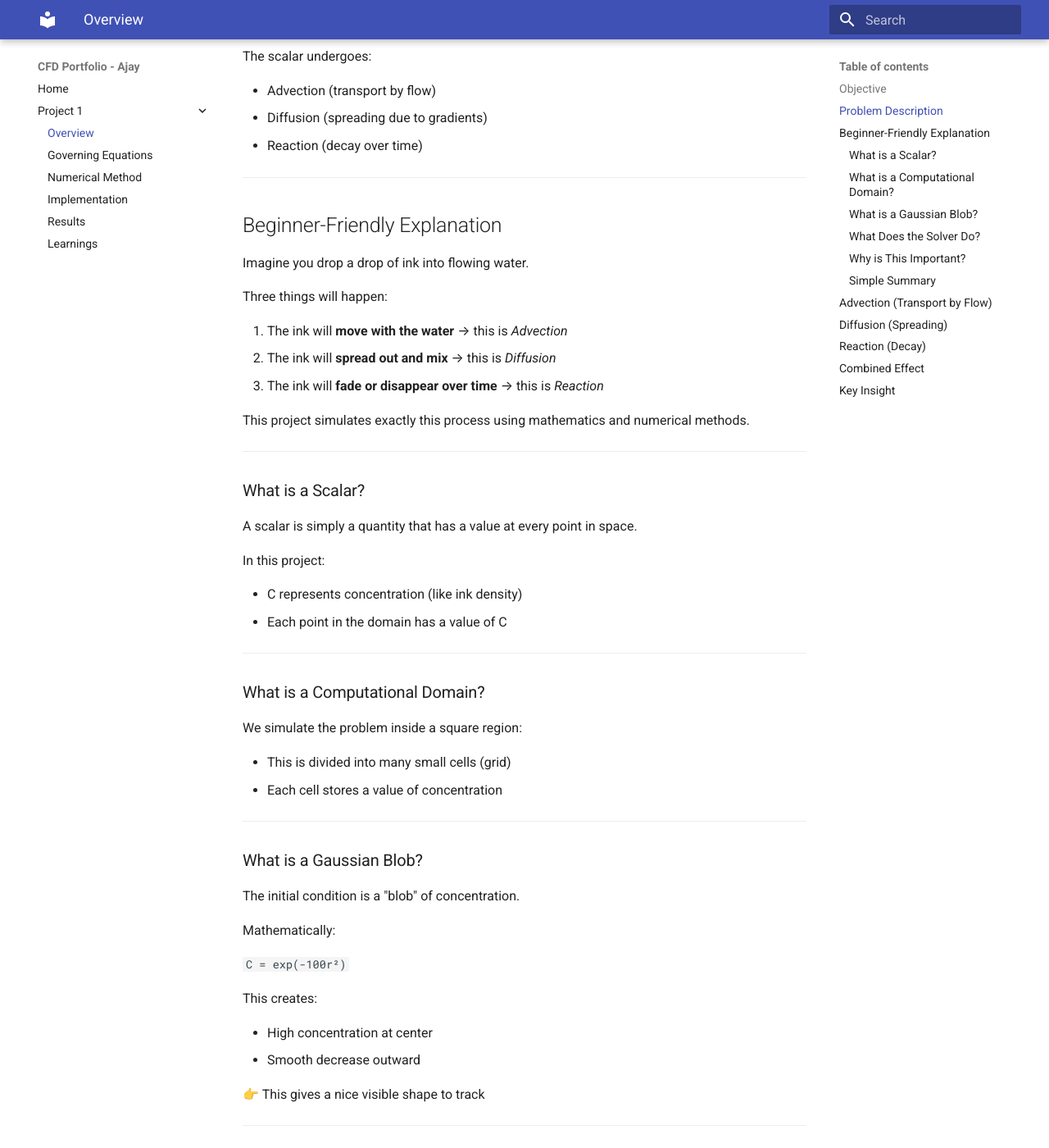
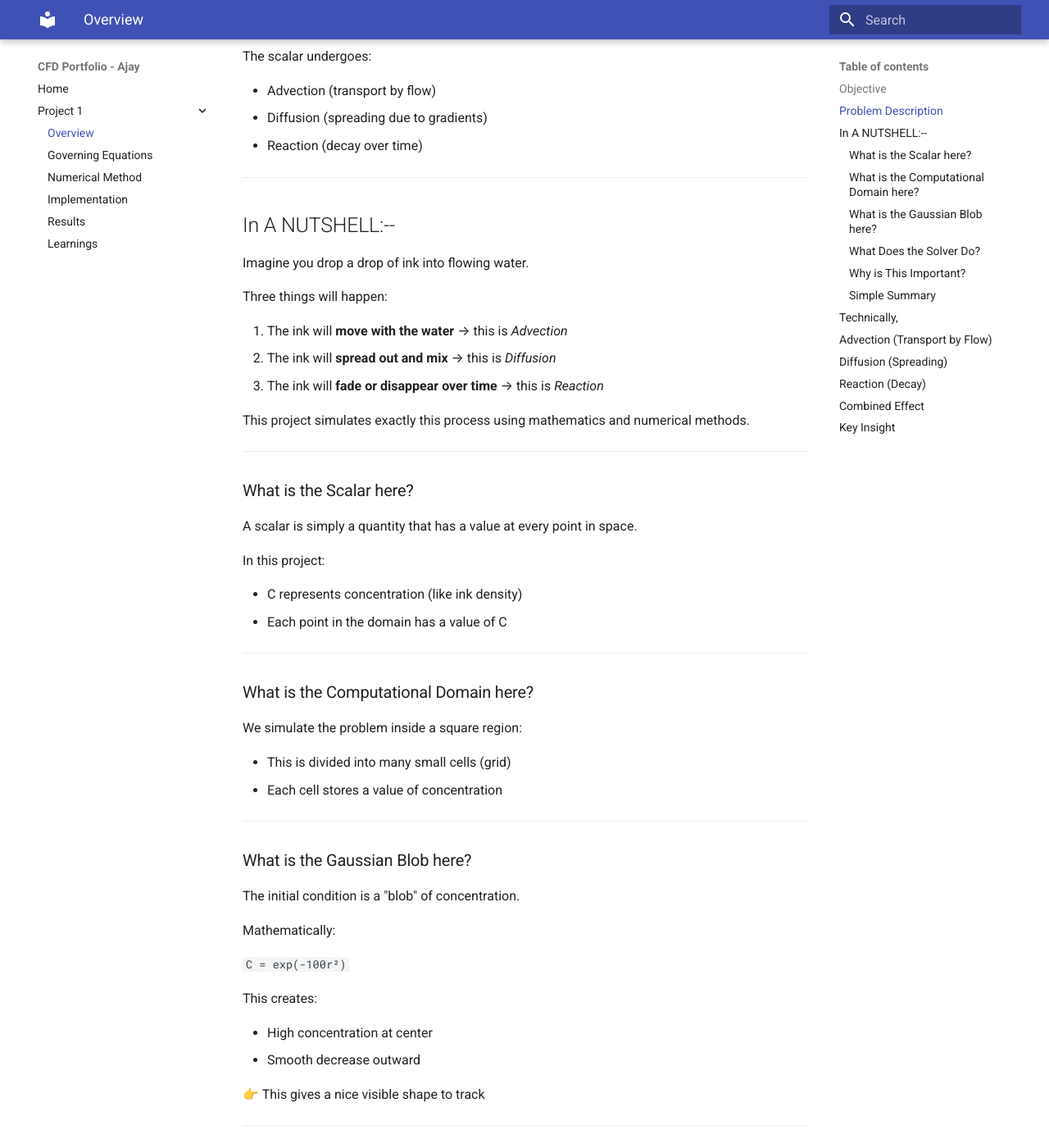
Before and after one commit to ajayn145/cfd-portfolio, an MkDocs documentation site: the page built from docs/project-1/overview.md, in a window 1280 px wide and 1400 px high, scrolled down 493 px. Shown: the whole window at 82% size. Built offline with MkDocs 1.6.1 and Material for MkDocs 9.7.7, drawn with Linux system fonts in a browser that asks for light colours.

Commit message:
added the simple explanation

```diff
--- a/docs/project-1/overview.md
+++ b/docs/project-1/overview.md
@@ -22,7 +22,7 @@ The scalar undergoes:
 
 ---
 
-## Beginner-Friendly Explanation
+## In A NUTSHELL:--
 
 Imagine you drop a drop of ink into flowing water.
 
@@ -36,7 +36,7 @@ This project simulates exactly this process using mathematics and numerical meth
 
 ---
 
-### What is a Scalar?
+### What is the Scalar here?
 
 A scalar is simply a quantity that has a value at every point in space.
 
@@ -47,7 +47,7 @@ In this project:
 
 ---
 
-### What is a Computational Domain?
+### What is the Computational Domain here?
 
 We simulate the problem inside a square region:
 
@@ -56,7 +56,7 @@ We simulate the problem inside a square region:
 
 ---
 
-### What is a Gaussian Blob?
+### What is the Gaussian Blob here?
 
 The initial condition is a "blob" of concentration.
 
@@ -104,6 +104,8 @@ This type of simulation is used in:
 
 ---
 
+## Technically,
+
 ## Advection (Transport by Flow)
 
 ![Advection](../assets/diagrams/advection.png)
```
